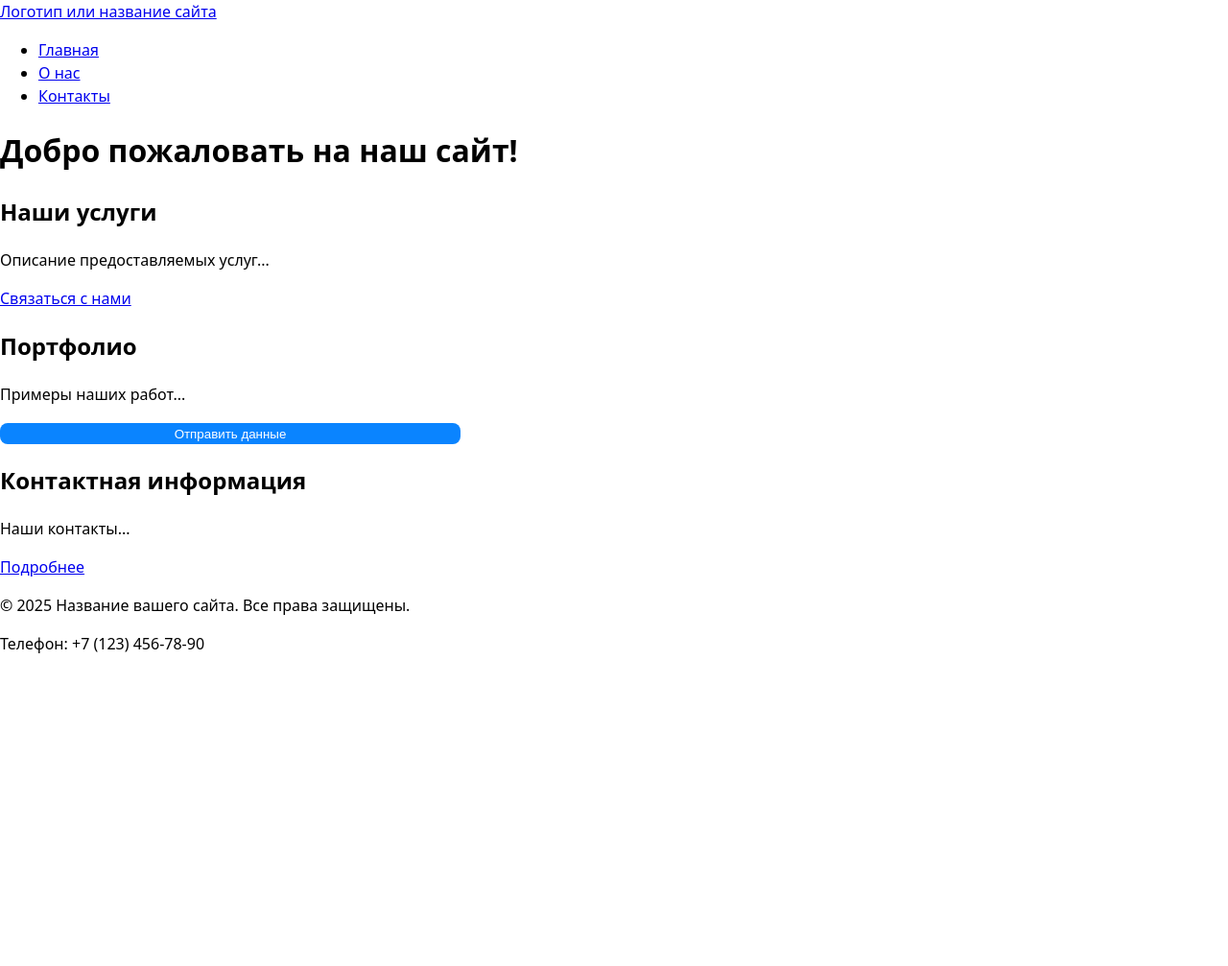
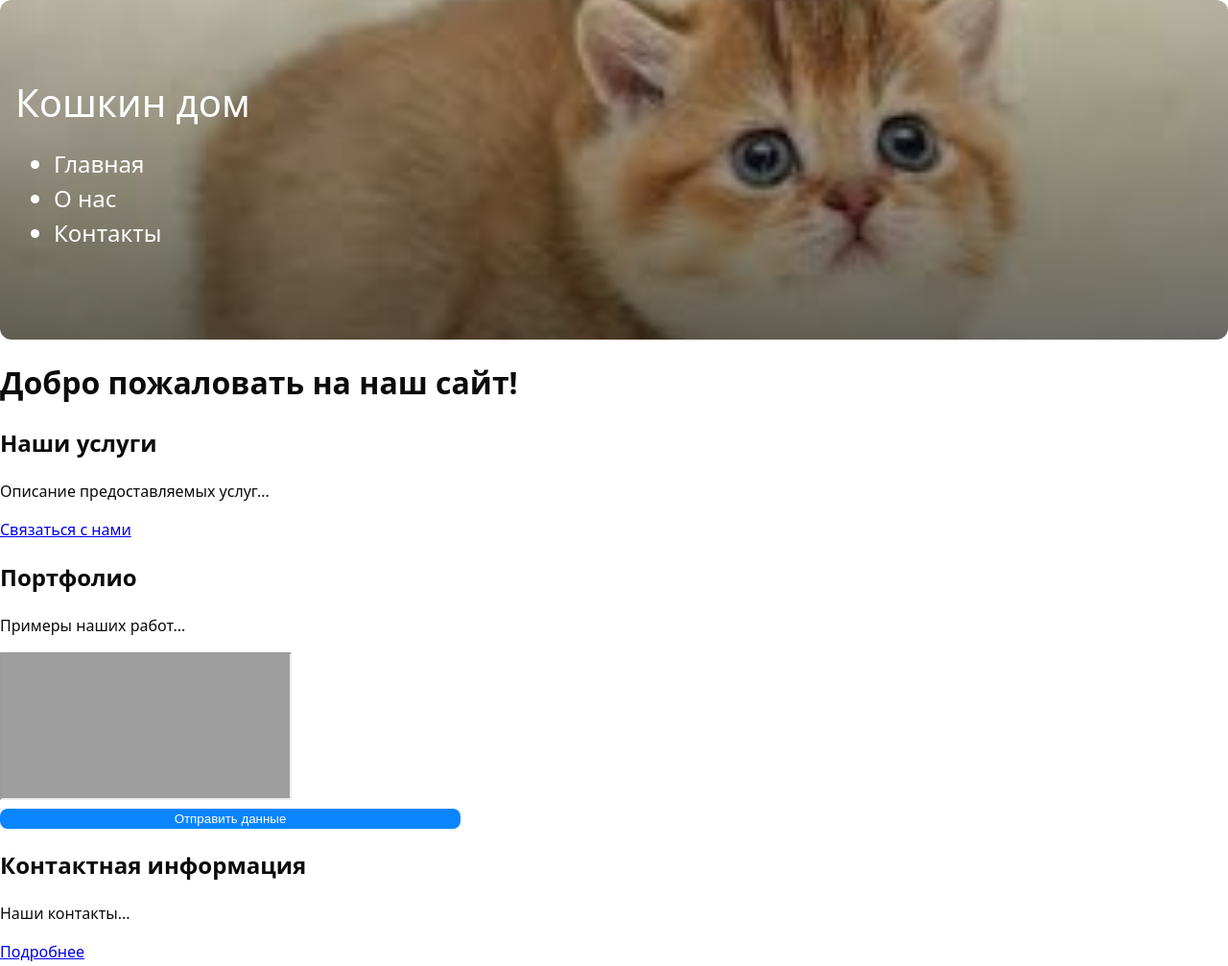
Before and after one commit to Vuuk3/my-awesome-project, a plain HTML site: page index.html in a window 1280 px wide. Shown: the top 1007 px of the page at 96% size. Before the commit the page ends 800 px from the top, so only its background shows below. Drawn offline with Linux system fonts and the light colour scheme; grey boxes are pictures that could not be loaded.

Commit message:
Added styles, backgound, image and video

```diff
--- a/index.html
+++ b/index.html
@@ -14,33 +14,50 @@
   </head>
   <body>
     <!-- Шапка сайта -->
-    <header>
-      <a href="/">Логотип или название сайта</a>
+    <header class="site-header">
+      <a class="site-header__brand">Кошкин дом</a>
       <!-- Главное меню навигации -->
-      <nav>
-        <ul>
-          <li><a href="index.html">Главная</a></li>
-          <li><a href="about.html">О нас</a></li>
-          <li><a href="contacts.html">Контакты</a></li>
+      <nav class="site-nav">
+        <ul class="site-nav__list">
+          <li class="site-nav__item">
+            <a class="site-nav__link--main" href="index.html">Главная</a>
+          </li>
+          <li class="site-nav__item">
+            <a class="site-nav__link--about" href="about.html">О нас</a>
+          </li>
+          <li class="site-nav__item">
+            <a class="site-nav__link--contacts" href="contacts.html"
+              >Контакты</a
+            >
+          </li>
         </ul>
       </nav>
     </header>
     <!-- Уникальное основное содержимое страницы -->
-    <main>
-      <h1>Добро пожаловать на наш сайт!</h1>
+    <main class="site-main">
+      <h1 class="site-main__h1">Добро пожаловать на наш сайт!</h1>
       <!-- Секция 1 с якорем -->
-      <section id="services">
+      <section class="site-main__section--services" id="services">
         <h2>Наши услуги</h2>
         <p>Описание предоставляемых услуг...</p>
         <a href="#contacts">Связаться с нами</a>
         <!-- Якорная ссылка внутри страницы -->
       </section>
       <!-- Секция 2 с якорем -->
-      <section id="portfolio">
+      <section class="site-main__section--portfolio" id="portfolio">
         <h2>Портфолио</h2>
         <p>Примеры наших работ...</p>
+        <div class="media">
+          <iframe
+            src="https://vk.com/video-41067988_456242926"
+            title="Видео о проекте"
+            allow="autoplay; encrypted-media; picture-in-picture; web-share"
+            allowfullscreen
+            loading="lazy"
+          ></iframe>
+        </div>
       </section>
-      <section id="form">
+      <section class="site-main__section--form" id="form">
         <button type="button" id="openDialog">Отправить данные</button>
         <dialog id="contactDialog">
           <form method="dialog" id="contactForm">
@@ -71,8 +88,7 @@
           <button type="button" id="closeDialog">Закрыть окно</button>
         </dialog>
       </section>
-      <!-- Секция 3 с якорем -->
-      <section id="contacts">
+      <section class="site-main__section--contacts" id="contacts">
         <h2>Контактная информация</h2>
         <p>Наши контакты...</p>
         <a href="contacts.html">Подробнее</a>
@@ -80,7 +96,7 @@
       </section>
     </main>
     <!-- Подвал сайта -->
-    <footer>
+    <footer id="contacts">
       <p>&copy; 2025 Название вашего сайта. Все права защищены.</p>
       <p>Телефон: +7 (123) 456-78-90</p>
     </footer>
--- a/styles.css
+++ b/styles.css
@@ -1,26 +1,116 @@
+:root {
+  /* Палитра */
+  --color-bg: #fff;
+  --color-fg: #0b0b0b;
+  --color-muted: #666;
+  --color-primary: #0a84ff;
+  --color-danger: #b00020;
+  /* Типографика и размеры */
+  --font-body: system-ui, -apple-system, "Segoe UI", Roboto, Arial, sans-serif;
+  --space-1: 4px;
+  --space-2: 8px;
+  --space-3: 16px;
+  --space-4: 24px;
+  --space-5: 40px;
+  /* Скругления и тени */
+  --radius: 12px;
+  --shadow: 0 1px 2px rgba(0, 0, 0, 0.08), 0 8px 24px rgba(0, 0, 0, 0.08);
+}
+
+body.theme-dark {
+  --color-bg: #0b0b0b;
+  --color-fg: #f5f5f5;
+  --color-muted: #aaa;
+  --color-primary: #6aa2ff;
+}
+
 * {
   box-sizing: border-box;
 }
+
 html,
 body {
   margin: 0;
   padding: 0;
 }
+
+html {
+  scroll-behavior: smooth;
+}
+
+:target {
+  outline: 2px dashed var(--color-primary);
+  outline-offset: 4px;
+}
+
 body {
-  font-family:
-    system-ui,
-    -apple-system,
-    "Segoe UI",
-    Roboto,
-    Arial,
-    sans-serif;
+  background: var(--color-bg);
+  color: var(--color-fg);
+  font-family: var(--font-body);
   line-height: 1.5;
 }
-/* Формы: размеры, отступы, визуальный порядок */
+
+.site-header {
+  background:
+    linear-gradient(to top, rgba(0, 0, 0, 0.55), rgba(0, 0, 0, 0.15)),
+    url("assets/hero.jpg") center/cover no-repeat;
+  color: #fff;
+  padding: clamp(2rem, 6vw, 6rem) 1rem; /* адаптивные
+отступы */
+  border-radius: var(--radius);
+}
+
+.site-header__brand {
+  font-size: var(--space-5);
+}
+
+.site-nav__item {
+  font-size: var(--space-4);
+}
+
+.site-nav__link--about,
+.site-nav__link--main,
+.site-nav__link--contacts {
+  text-decoration: none;
+  color: var(--color-bg);
+}
+
+.site-nav__link--about:hover,
+.site-nav__link--main:hover,
+.site-nav__link--contacts:hover {
+  background-color: var(--color-primary);
+  border-radius: var(--radius);
+}
+
+.container {
+  width: min(100% - 2 * var(--space-4), 1120px);
+  margin-inline: auto;
+}
+
+.section {
+  padding-block: var(--space-5);
+}
+
+.section__title {
+  margin: 0 0 var(--space-3);
+}
+
+.site-nav:hover {
+  border-width: 3px;
+  outline: 2px dashed var(--color-primary);
+  outline-offset: 4px;
+}
+
+.site-main:target {
+  outline: 2px dashed var(--color-primary);
+  outline-offset: 4px;
+}
+
 label {
   display: block;
   margin: 0.5rem 0 0.25rem;
 }
+
 input,
 select,
 textarea,
@@ -32,7 +122,7 @@ button {
   border-radius: 8px;
   background: #fff;
 }
-/* Кнопка по умолчанию */
+
 button,
 [type="submit"] {
   background: #0a84ff;
@@ -40,14 +130,16 @@ button,
   border: none;
   cursor: pointer;
 }
-/* Состояния: клавиатура/мышь/ошибки */
+
 :where(input, select, textarea, button):focus-visible {
   outline: 2px solid #0a84ff;
   outline-offset: 2px;
 }
+
 button:hover {
   filter: brightness(0.95);
 }
+
 :disabled,
 [aria-disabled="true"] {
   opacity: 0.6;
```
Also changed, not shown: about.html (+23 -7 lines), contacts.html (+17 -7 lines), assets/cat-default.jpg (added), assets/hero.jpg (added).
